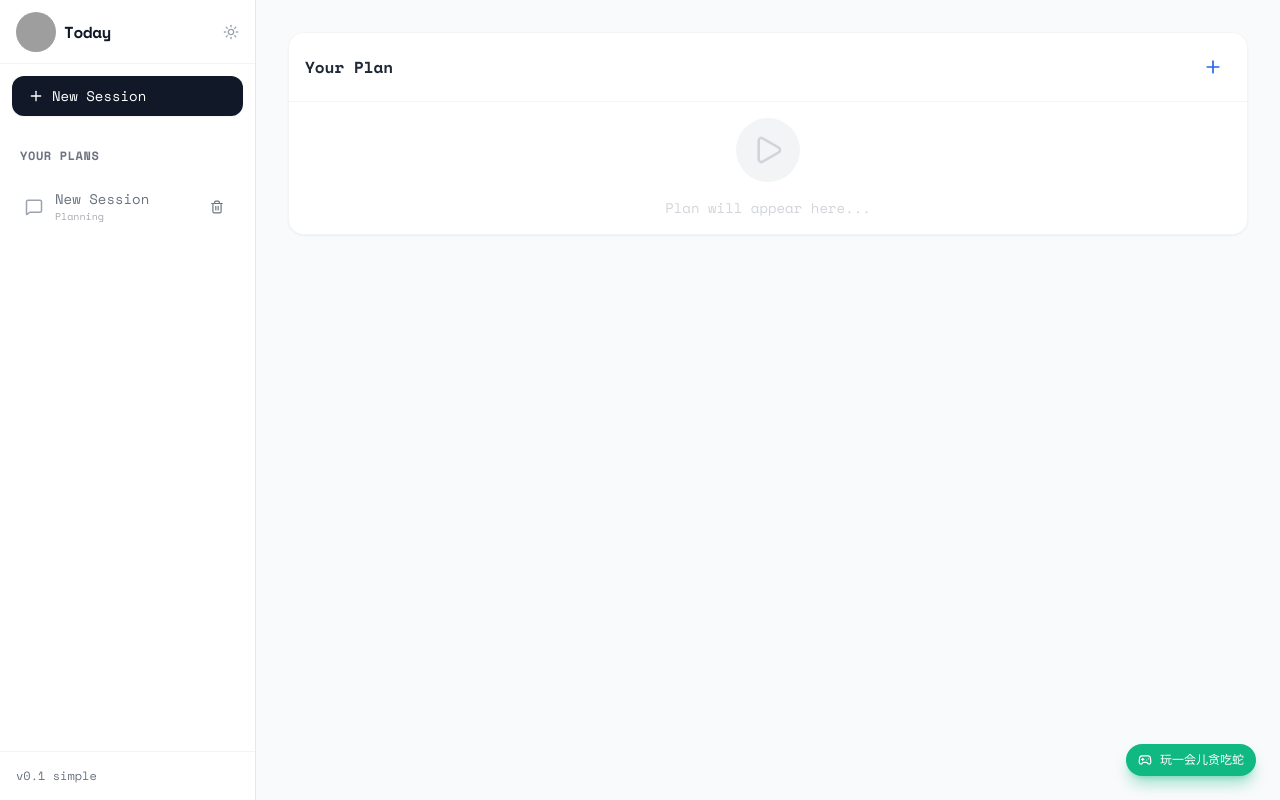
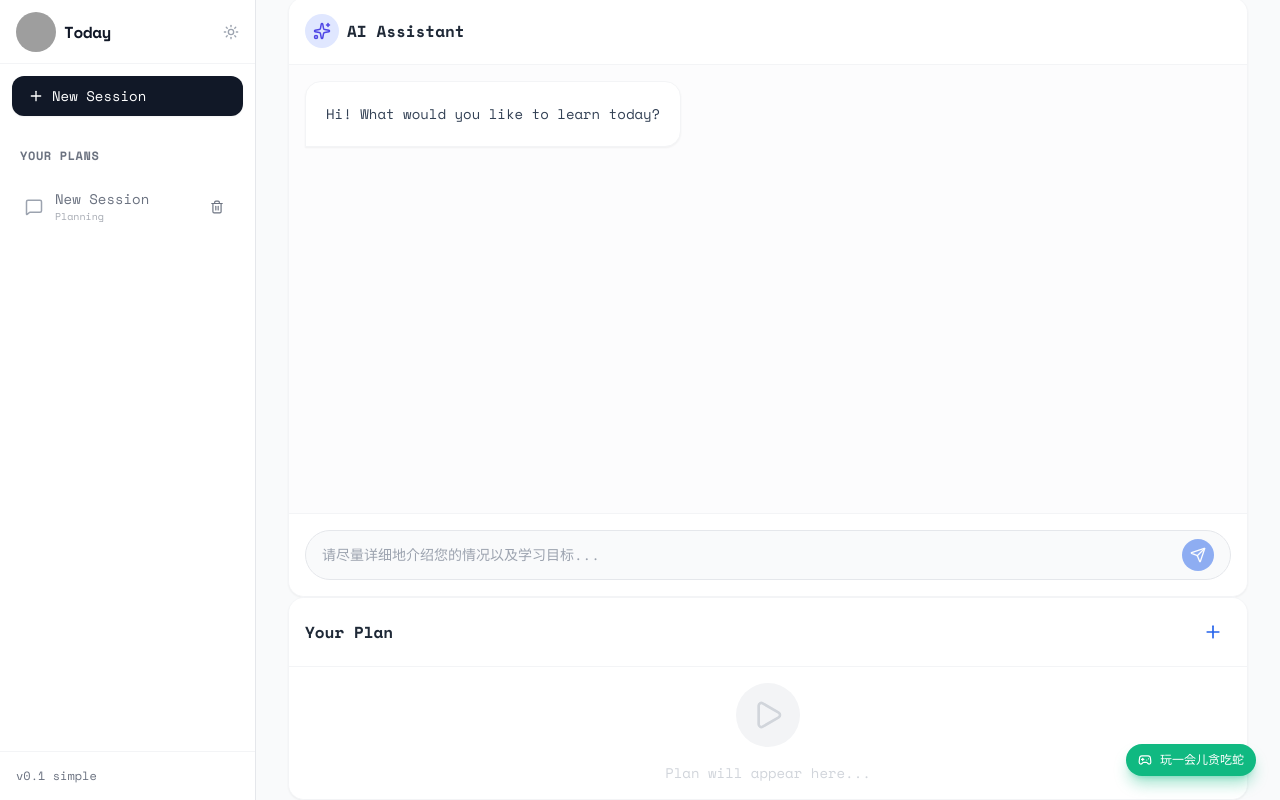
Before and after one commit to 404ll/Today, a React (Vite) app: page / in a window 1280 px wide. Built offline with nearby package versions, Linux system fonts and the light colour scheme; grey boxes are pictures that could not be loaded.

Commit message:
feat: optimise scroll

```diff
--- a/src/components/ChatCard.tsx
+++ b/src/components/ChatCard.tsx
@@ -7,12 +7,14 @@ type ChatCardProps = {
   messages: Message[];
   isTyping: boolean;
   messagesEndRef: React.RefObject<HTMLDivElement | null>;
+  scrollContainerRef: React.RefObject<HTMLDivElement | null>;
+  onScroll: () => void;
   input: string;
   setInput: (input: string) => void;
   handleSend: () => void;
 };
 
-const ChatCard: React.FC<ChatCardProps> = ({ messages, isTyping, messagesEndRef, input, setInput, handleSend }) => {
+const ChatCard: React.FC<ChatCardProps> = ({ messages, isTyping, messagesEndRef, scrollContainerRef, onScroll, input, setInput, handleSend }) => {
   const lastMessage = messages[messages.length - 1];
   const isLastMessageAI = lastMessage?.role === 'ai';
   const shouldShowTyping = isTyping && !isLastMessageAI; // 只有最后一条不是 AI 消息时才显示打字动画
@@ -28,7 +30,11 @@ const ChatCard: React.FC<ChatCardProps> = ({ messages, isTyping, messagesEndRef,
           </div>
         </div>
 
-        <div className="flex-1 min-h-0 overflow-y-auto p-4 space-y-6 bg-gray-50/50 dark:bg-gray-900">
+        <div
+          ref={scrollContainerRef}
+          onScroll={onScroll}
+          className="flex-1 min-h-0 overflow-y-auto p-4 space-y-6 bg-gray-50/50 dark:bg-gray-900"
+        >
           {messages.map((msg, idx) => (
             <div key={idx} className={`flex ${msg.role === 'user' ? 'justify-end' : 'justify-start'}`}>
               <div className={`max-w-[85%] p-3 rounded-2xl text-sm leading-relaxed shadow-sm
--- a/src/components/MainPanel.tsx
+++ b/src/components/MainPanel.tsx
@@ -12,16 +12,39 @@ type MainPanelProps = {
 const MainPanel: React.FC<MainPanelProps> = ({ session, onUpdate }) => {
   const [input, setInput] = useState("");
   const [isTyping, setIsTyping] = useState(false);
-  const messagesEndRef = useRef<HTMLDivElement | null>(null);
+  const messagesEndRef = useRef<HTMLDivElement | null>(null);//消息列表底部锚点 用于滚动到底部
+  const scrollContainerRef = useRef<HTMLDivElement | null>(null);//消息列表容器 用于检测用户滚动行为
+  const shouldAutoScrollRef = useRef(true); // 用于判断用户是否在底部
 
   const { messages } = session;
 
+  // 检查用户是否在底部附近（距离底部 100px 内）
+  const checkIfNearBottom = () => {
+    if (!scrollContainerRef.current) return false;//如果消息列表容器不存在，则返回false
+    const container = scrollContainerRef.current;//获取消息列表容器
+    const threshold = 100; // 100px 阈值
+    const distanceFromBottom = container.scrollHeight - container.scrollTop - container.clientHeight;//计算消息列表容器底部到用户滚动位置的距离
+    return distanceFromBottom < threshold;//如果距离小于阈值，则返回true
+  };
+
   const scrollToBottom = () => {
-    messagesEndRef.current?.scrollIntoView({ behavior: "smooth" });
+    // 只有当用户接近底部时才自动滚动
+    if (shouldAutoScrollRef.current) {
+      messagesEndRef.current?.scrollIntoView({ behavior: "smooth" });
+    }
+  };
+
+  // 处理滚动事件：检测用户是否在底部
+  const handleScroll = () => {
+    shouldAutoScrollRef.current = checkIfNearBottom();
   };
 
   useEffect(() => {
-    scrollToBottom();
+    // 当消息变化时，检查是否应该自动滚动
+    if (checkIfNearBottom()) {
+      shouldAutoScrollRef.current = true;
+      scrollToBottom();
+    }
   }, [messages, isTyping]);
 
 
@@ -29,6 +52,9 @@ const MainPanel: React.FC<MainPanelProps> = ({ session, onUpdate }) => {
     if (!input.trim()) return;
 
     const userContent = input;
+
+    // 用户发送消息时，强制滚动到底部
+    shouldAutoScrollRef.current = true;
 
     // 1. 准备新消息列表（包含用户消息）
     const newMessages = [
@@ -102,14 +128,16 @@ const MainPanel: React.FC<MainPanelProps> = ({ session, onUpdate }) => {
 
   return (
     <div className="h-[calc(100vh-140px)] md:h-[600px] dark:text-white">
-      {/* <ChatCard
+      <ChatCard
         messages={messages}
         isTyping={isTyping}
         messagesEndRef={messagesEndRef}
+        scrollContainerRef={scrollContainerRef}
+        onScroll={handleScroll}
         input={input}
         setInput={setInput}
         handleSend={handleSend}
-      /> */}
+      />
 
       <TodoListCard/>
     </div>
--- a/src/components/TodoListCard.tsx
+++ b/src/components/TodoListCard.tsx
@@ -13,7 +13,7 @@ const TodoListCard: React.FC = () => {
   const updateTodo = useTodoListStore((state) => state.updateTodo);
   const clearCompleted = useTodoListStore((state) => state.clearCompleted);
   const setTodos = useTodoListStore((state) => state.setTodos);
-  const getStats = useTodoListStore((state) => state.getStats);
+
 
 
     const handleRemoveTodo = (id: string) => {
```
Also changed, not shown: 1 other file (tests, documents, lock files or other folders).
